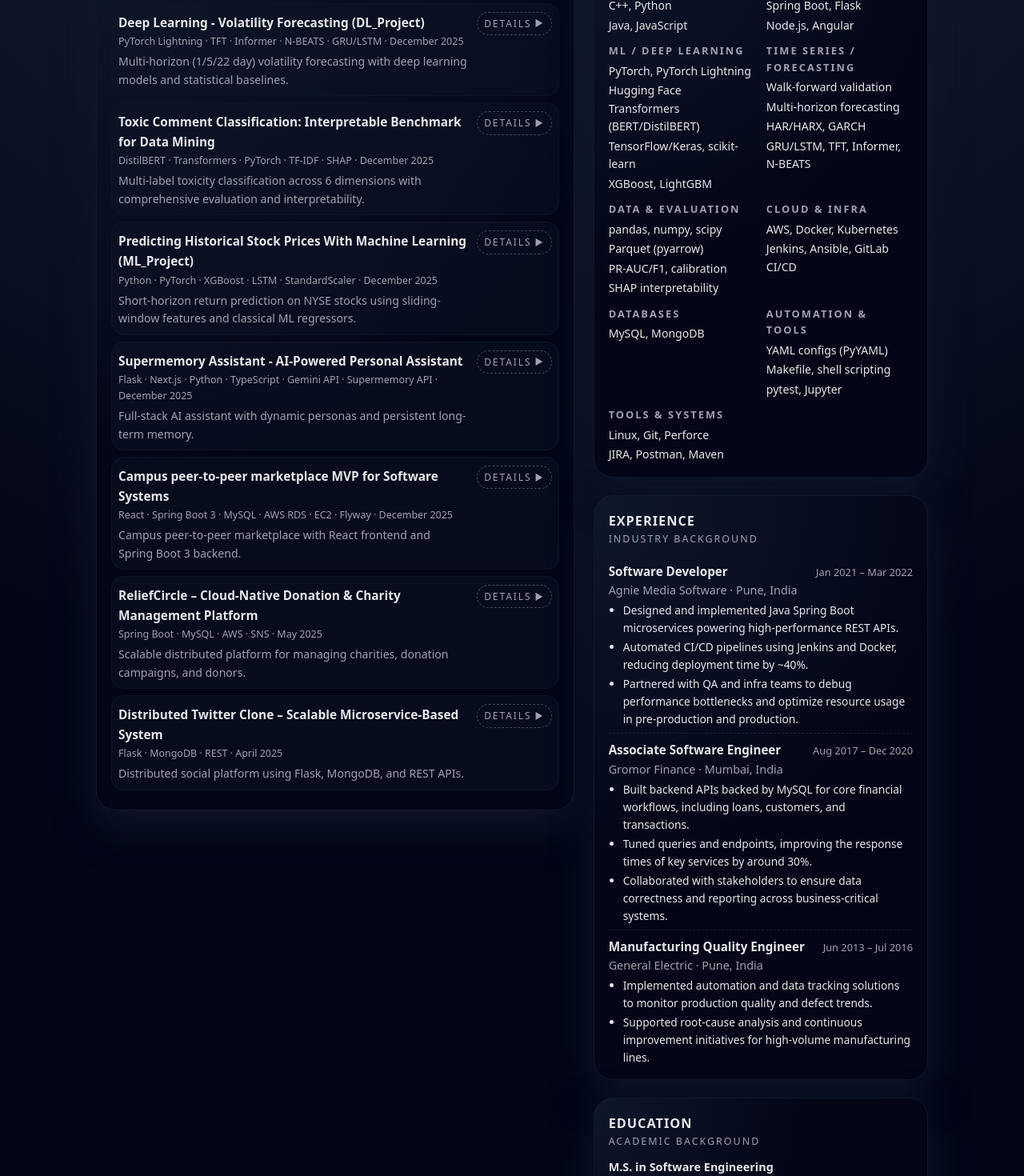
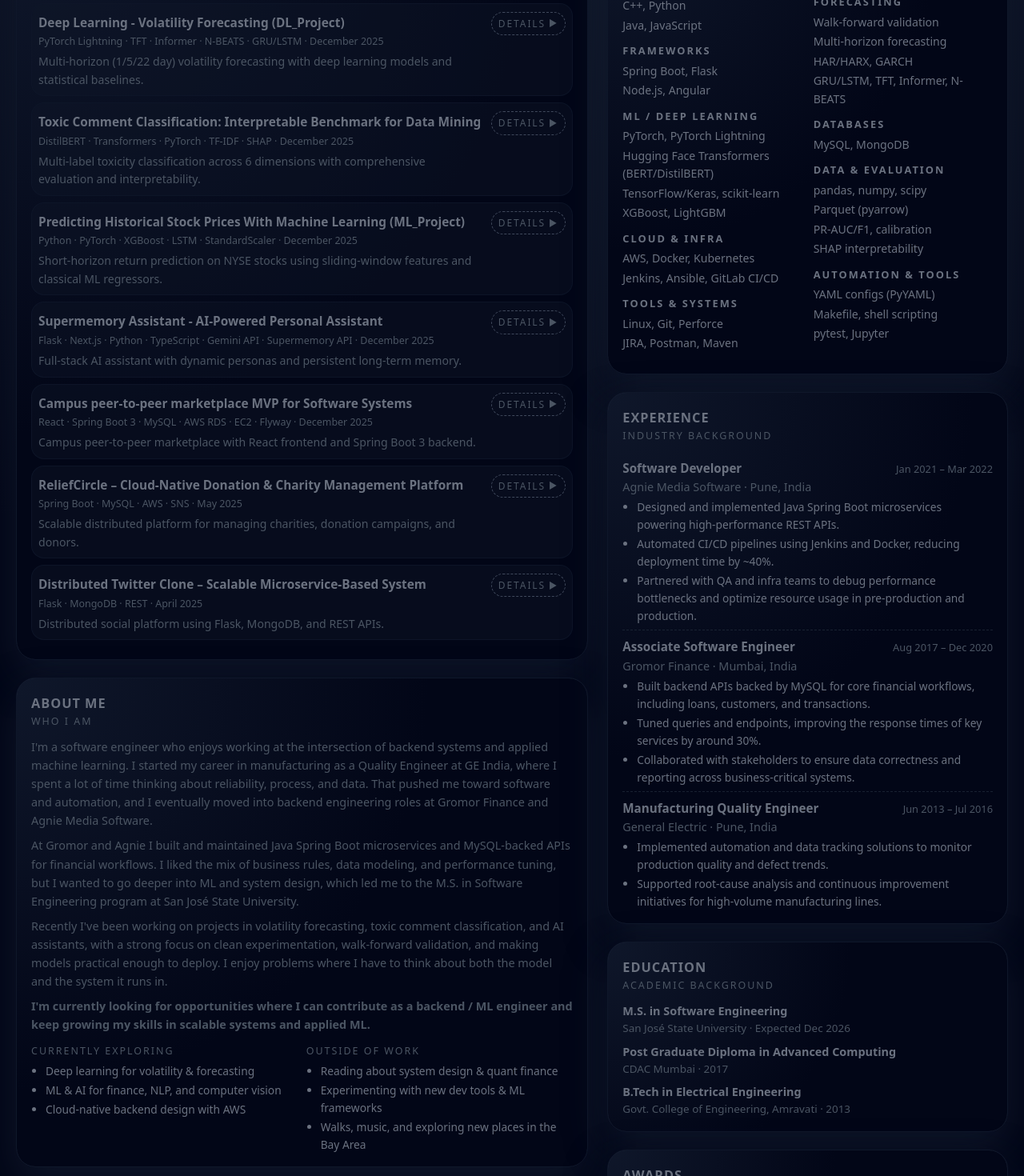
Before and after one commit to sonalilonkar1/sonali-portfolio, a React (Vite) app: page / in a window 1280 px wide. Shown: the part 620-2090 px from the top of the page at 80% size. Built offline with nearby package versions, Linux system fonts and the light colour scheme.

Commit message:
Added about me section

```diff
--- a/src/App.jsx
+++ b/src/App.jsx
@@ -2,6 +2,7 @@ import { useEffect } from 'react';
 import { motion } from 'framer-motion';
 import Navigation from './components/Navigation';
 import Hero from './components/Hero';
+import AboutMe from './components/AboutMe';
 import Projects from './components/Projects';
 import Skills from './components/Skills';
 import Experience from './components/Experience';
@@ -26,6 +27,7 @@ function App() {
         <main>
           <div>
             <Projects />
+            <AboutMe />
           </div>
           <div>
             <Skills />
--- /dev/null
+++ b/src/components/AboutMe.jsx
@@ -0,0 +1,68 @@
+import { motion } from 'framer-motion';
+import '../styles/AboutMe.css';
+
+const AboutMe = () => {
+  return (
+    <motion.section
+      className="card section-anchor"
+      id="about"
+      initial={{ opacity: 0, y: 20 }}
+      whileInView={{ opacity: 1, y: 0 }}
+      viewport={{ once: true }}
+      transition={{ duration: 0.6 }}
+    >
+      <div className="card-header">
+        <div>
+          <div className="card-title">About Me</div>
+          <div className="card-subtitle">Who I am</div>
+        </div>
+      </div>
+
+      <div className="about-content">
+        <p>
+        I'm a software engineer who enjoys working at the intersection of backend systems and applied machine learning. I started my career in manufacturing as a Quality Engineer at GE India, where I spent a lot of time thinking about reliability, process, and data. That pushed me toward software and automation, and I eventually moved into backend engineering roles at Gromor Finance and Agnie Media Software.
+        </p>
+        <p>
+        At Gromor and Agnie I built and maintained Java Spring Boot microservices and MySQL-backed APIs for financial workflows. I liked the mix of business rules, data modeling, and performance tuning, but I wanted to go deeper into ML and system design, which led me to the M.S. in Software Engineering program at San José State University.
+        </p>
+        <p>
+        Recently I've been working on projects in volatility forecasting, toxic comment classification, and AI assistants, with a strong focus on clean experimentation, walk-forward validation, and making models practical enough to deploy. I enjoy problems where I have to think about both the model and the system it runs in.
+        </p>
+        <p>
+        <strong>I'm currently looking for opportunities where I can contribute as a backend / ML engineer and keep growing my skills in scalable systems and applied ML.</strong>
+        </p>
+      </div>
+
+      <div className="about-grid">
+        <motion.div
+          initial={{ opacity: 0, x: -20 }}
+          whileInView={{ opacity: 1, x: 0 }}
+          viewport={{ once: true }}
+          transition={{ delay: 0.2 }}
+        >
+          <div className="about-section-title">Currently Exploring</div>
+          <ul className="about-list">
+            <li>Deep learning for volatility & forecasting</li>
+            <li>ML & AI for finance, NLP, and computer vision</li>
+            <li>Cloud-native backend design with AWS</li>
+          </ul>
+        </motion.div>
+        <motion.div
+          initial={{ opacity: 0, x: 20 }}
+          whileInView={{ opacity: 1, x: 0 }}
+          viewport={{ once: true }}
+          transition={{ delay: 0.3 }}
+        >
+          <div className="about-section-title">Outside of Work</div>
+          <ul className="about-list">
+            <li>Reading about system design & quant finance</li>
+            <li>Experimenting with new dev tools & ML frameworks</li>
+            <li>Walks, music, and exploring new places in the Bay Area</li>
+          </ul>
+        </motion.div>
+      </div>
+    </motion.section>
+  );
+};
+
+export default AboutMe;
--- a/src/components/Hero.jsx
+++ b/src/components/Hero.jsx
@@ -52,10 +52,7 @@ const Hero = () => {
           </div>
         </motion.div>
         <motion.p className="hero-body" variants={itemVariants}>
-          Graduate Software Engineering student at San Jose State University (GPA 3.6) with
-          3+ years of experience developing scalable backend systems and full-stack applications,
-          plus recent applied machine learning projects emphasizing reproducible training pipelines,
-          time-series forecasting, and model benchmarking.
+        Graduate Software Engineering student at San José State University (GPA 3.6) with 3+ years of experience building backend services, APIs, and automation in Java/Spring. Currently focused on ML projects in time-series forecasting, NLP, and AI assistants, with an emphasis on reproducible experiments and scalable systems.
         </motion.p>
         <motion.div className="hero-tags" variants={itemVariants}>
           <span className="hero-tag">Spring Boot & Java Backend</span>
--- a/src/components/Navigation.jsx
+++ b/src/components/Navigation.jsx
@@ -9,7 +9,7 @@ const Navigation = () => {
 
   useEffect(() => {
     const handleScroll = () => {
-      const sections = ['top', 'projects', 'skills', 'experience', 'contact'];
+      const sections = ['top', 'projects', 'about', 'skills', 'experience', 'contact'];
       const scrollPos = window.scrollY;
 
       for (let i = sections.length - 1; i >= 0; i--) {
@@ -43,6 +43,7 @@ const Navigation = () => {
   const navItems = [
     { id: '#top', label: 'Home' },
     { id: '#projects', label: 'Projects' },
+    { id: '#about', label: 'About' },
     { id: '#skills', label: 'Skills' },
     { id: '#experience', label: 'Experience' },
     { id: '#contact', label: 'Contact' }
--- a/src/data/skills.js
+++ b/src/data/skills.js
@@ -12,27 +12,27 @@ export const skills = [
     items: ["PyTorch, PyTorch Lightning", "Hugging Face Transformers (BERT/DistilBERT)", "TensorFlow/Keras, scikit-learn", "XGBoost, LightGBM"]
   },
   {
+    category: "Cloud & Infra",
+    items: ["AWS, Docker, Kubernetes", "Jenkins, Ansible, GitLab CI/CD"]
+  },
+  {
+    category: "Tools & Systems",
+    items: ["Linux, Git, Perforce", "JIRA, Postman, Maven"]
+  },
+  {
     category: "Time Series / Forecasting",
     items: ["Walk-forward validation", "Multi-horizon forecasting", "HAR/HARX, GARCH", "GRU/LSTM, TFT, Informer, N-BEATS"]
+  },
+  {
+    category: "Databases",
+    items: ["MySQL, MongoDB"]
   },
   {
     category: "Data & Evaluation",
     items: ["pandas, numpy, scipy", "Parquet (pyarrow)", "PR-AUC/F1, calibration", "SHAP interpretability"]
   },
   {
-    category: "Cloud & Infra",
-    items: ["AWS, Docker, Kubernetes", "Jenkins, Ansible, GitLab CI/CD"]
-  },
-  {
-    category: "Databases",
-    items: ["MySQL, MongoDB"]
-  },
-  {
     category: "Automation & Tools",
     items: ["YAML configs (PyYAML)", "Makefile, shell scripting", "pytest, Jupyter"]
-  },
-  {
-    category: "Tools & Systems",
-    items: ["Linux, Git, Perforce", "JIRA, Postman, Maven"]
   }
 ];
--- a/src/index.css
+++ b/src/index.css
@@ -6,8 +6,8 @@
   --accent-soft: rgba(56, 189, 248, 0.12);
   --border: #1e293b;
   --border-soft: rgba(30, 64, 175, 0.5);
-  --text: #e5e7eb;
-  --muted: #9ca3af;
+  --text: #6b7280;
+  --muted: #4b5563;
   --muted-soft: rgba(148, 163, 184, 0.3);
   --shadow-soft: 0 20px 50px rgba(15, 23, 42, 0.9);
   --radius-lg: 18px;
@@ -22,8 +22,8 @@
   --accent-soft: rgba(37, 99, 235, 0.08);
   --border: #e2e8f0;
   --border-soft: rgba(148, 163, 184, 0.5);
-  --text: #0f172a;
-  --muted: #64748b;
+  --text: #1e293b;
+  --muted: #475569;
   --muted-soft: rgba(148, 163, 184, 0.35);
   --shadow-soft: 0 18px 40px rgba(148, 163, 184, 0.35);
 }
@@ -65,7 +65,7 @@ a:hover {
 }
 
 .page {
-  max-width: 1080px;
+  max-width: 1280px;
   margin: 0 auto;
   padding: 28px 20px 48px;
 }
--- /dev/null
+++ b/src/styles/AboutMe.css
@@ -0,0 +1,43 @@
+.about-content {
+  font-size: 0.9rem;
+  color: var(--muted);
+}
+
+.about-content p {
+  margin-bottom: 8px;
+}
+
+.about-content p:last-child {
+  margin-bottom: 0;
+}
+
+.about-grid {
+  margin-top: 12px;
+  display: grid;
+  grid-template-columns: repeat(auto-fit, minmax(180px, 1fr));
+  gap: 10px;
+  font-size: 0.86rem;
+}
+
+.about-section-title {
+  font-size: 0.78rem;
+  text-transform: uppercase;
+  letter-spacing: 0.16em;
+  color: var(--muted);
+  margin-bottom: 4px;
+}
+
+.about-list {
+  padding-left: 18px;
+  margin: 0;
+  list-style: disc;
+  color: var(--text);
+}
+
+.about-list li {
+  margin-bottom: 2px;
+}
+
+.about-list li:last-child {
+  margin-bottom: 0;
+}
--- a/src/styles/Hero.css
+++ b/src/styles/Hero.css
@@ -55,7 +55,7 @@
   align-items: center;
   justify-content: center;
   font-size: 1.6rem;
-  color: #e5e7eb;
+  color: var(--text);
   font-weight: 600;
 }
 
--- a/src/styles/Navigation.css
+++ b/src/styles/Navigation.css
@@ -23,7 +23,7 @@
 }
 
 .nav-inner {
-  max-width: 1080px;
+  max-width: 1280px;
   margin: 0 auto;
   padding: 12px 20px;
   display: flex;
--- a/src/styles/Projects.css
+++ b/src/styles/Projects.css
@@ -44,7 +44,7 @@
   font-weight: 600;
   letter-spacing: 0.06em;
   text-transform: uppercase;
-  color: #e5e7eb;
+  color: var(--text);
 }
 
 :root[data-theme="light"] .card-title {
--- a/src/styles/Skills.css
+++ b/src/styles/Skills.css
@@ -1,20 +1,25 @@
 .skills-grid {
-  display: grid;
-  grid-template-columns: repeat(auto-fit, minmax(140px, 1fr));
-  gap: 10px 14px;
+  column-count: 2;
+  column-gap: 14px;
   margin-top: 10px;
 }
 
 .skills-group {
   transition: transform 0.2s ease;
+  break-inside: avoid;
+  margin-bottom: 10px;
+  page-break-inside: avoid;
+  display: inline-block;
+  width: 100%;
 }
 
 .skills-group h3 {
   font-size: 0.8rem;
   text-transform: uppercase;
   letter-spacing: 0.16em;
-  color: var(--muted);
+  color: var(--text);
   margin-bottom: 4px;
+  font-weight: 600;
 }
 
 .skills-group ul {
@@ -26,3 +31,9 @@
 .skills-group li + li {
   margin-top: 2px;
 }
+
+@media (max-width: 600px) {
+  .skills-grid {
+    column-count: 1;
+  }
+}
```
